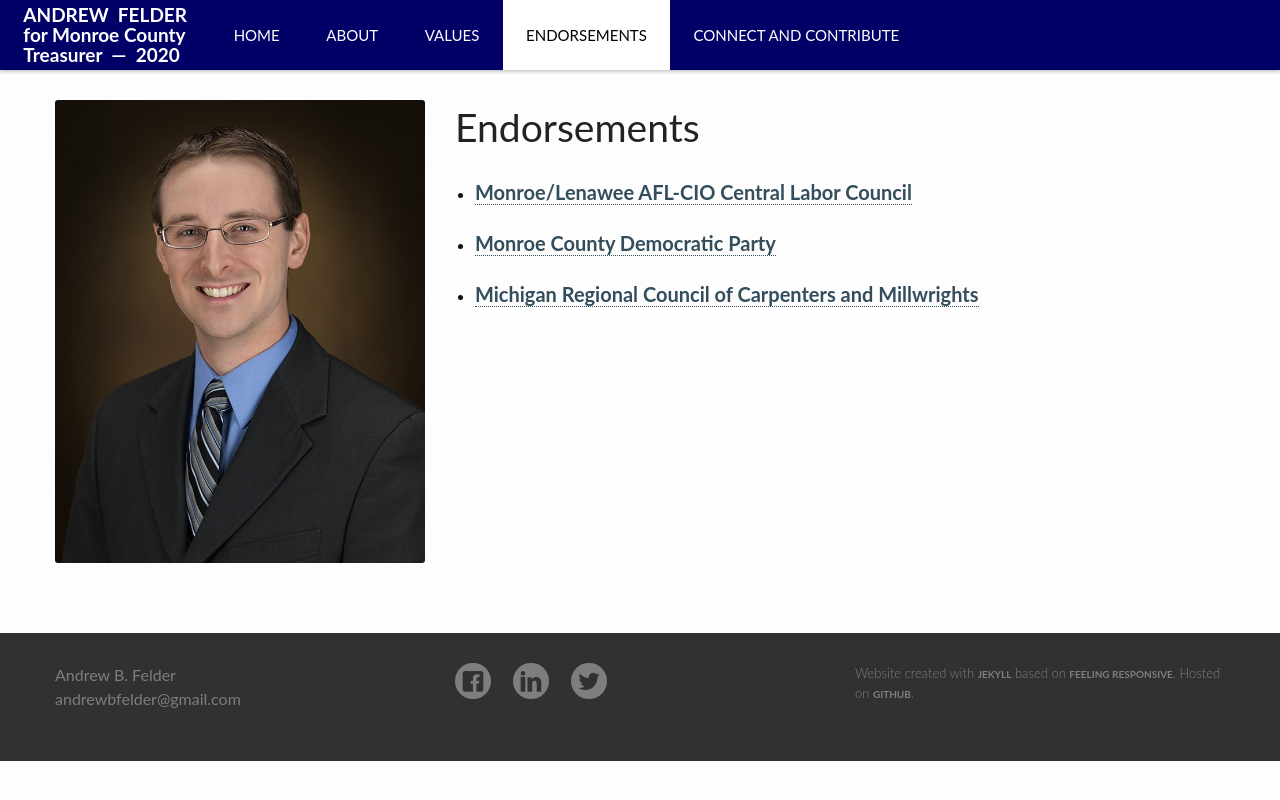
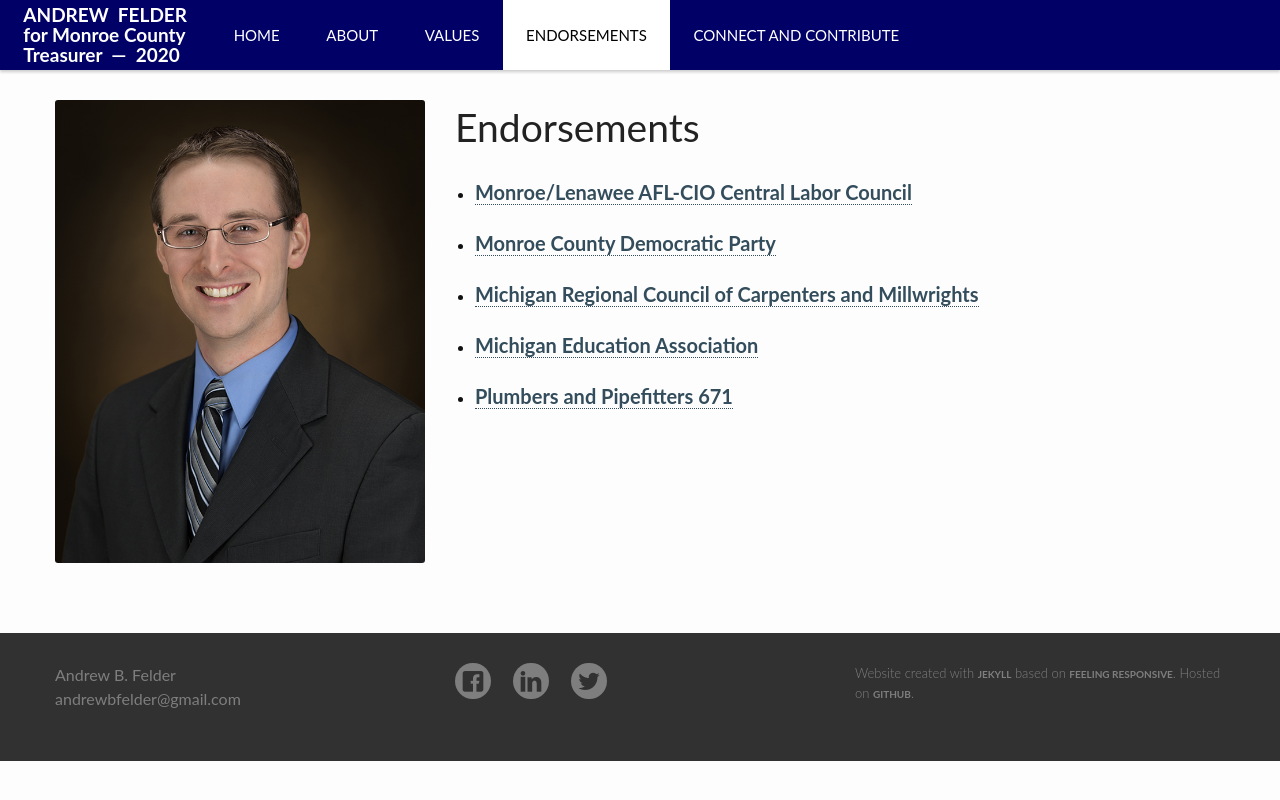
Before and after one commit to andyfelder/andyfelder.github.io, a Jekyll site: the page built from pages/endorsements.md, in a window 1280 px wide. Shown: the top 800 px of the page. Built offline with Jekyll 4.4.1, drawn with Linux system fonts in a browser that asks for light colours.

Commit message:
Updated content!

```diff
--- a/pages/endorsements.md
+++ b/pages/endorsements.md
@@ -13,4 +13,6 @@
   <li><h4><a href="https://unionhall.aflcio.org/monroelenawee-county-afl-cio-council">Monroe/Lenawee AFL-CIO Central Labor Council</a></h4></li>
   <li><h4><a href="https://www.monroe-dems.com/">Monroe County Democratic Party</a></h4></li>
   <li><h4><a href="https://www.facebook.com/MRCCUnion/">Michigan Regional Council of Carpenters and Millwrights</a></h4></li>
+  <li><h4><a href="https://mea.org/">Michigan Education Association</a></h4></li>
+  <li><h4><a href="https://www.unitedassociationlocal671.com/">Plumbers and Pipefitters 671</a></h4></li>
 </ul>
```
Also changed, not shown: pages/index.md (+1 -1 lines).
